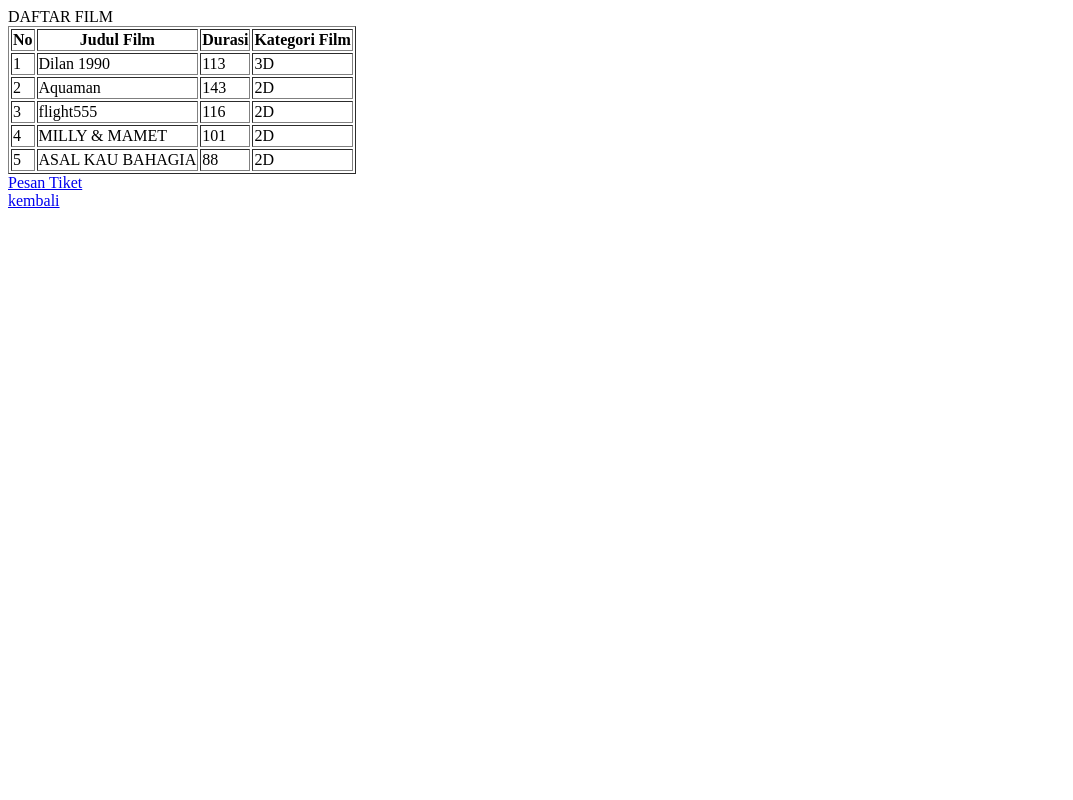
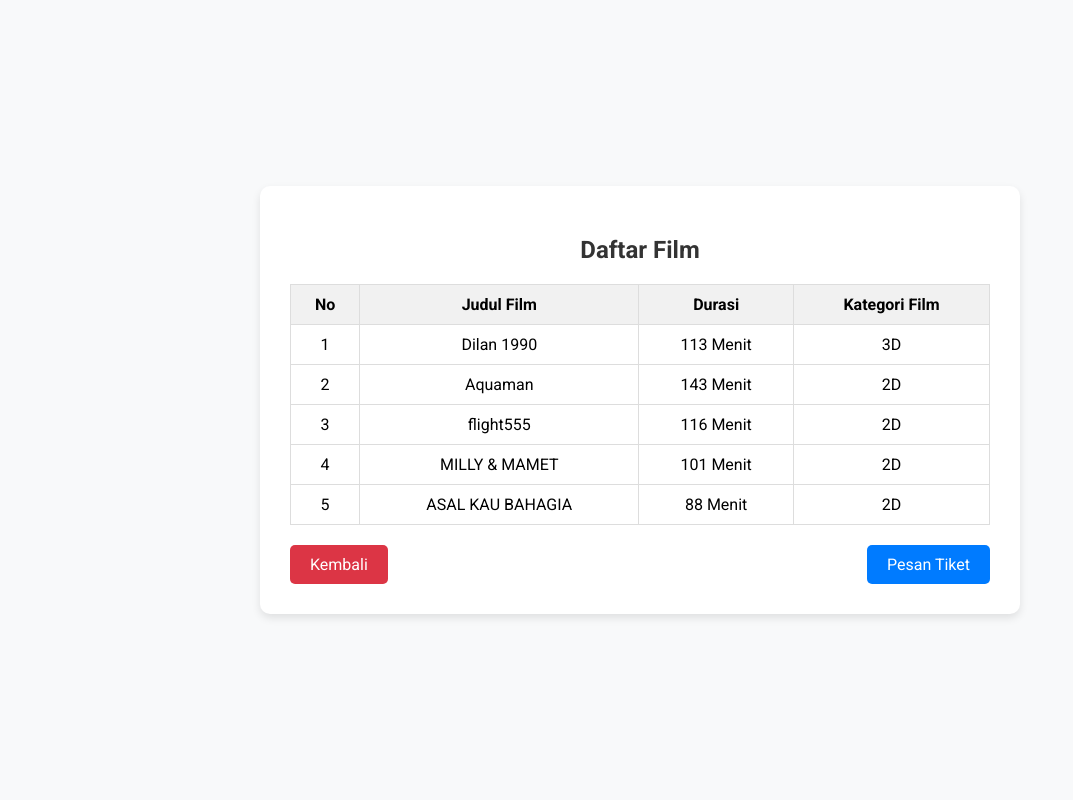
Before and after one commit to natasyahelmalia/cinema_tickets, a PHP site: page /daftar/index.php in a window 1280 px wide. Shown: the whole page, without its empty margins (0-1073 px from the left). Run offline with PHP 8.4, Linux system fonts and the light colour scheme; data comes from the database, SQL or seed files in the repository.

Commit message:
feat: refactor list movies page

```diff
--- a/daftar/index.php
+++ b/daftar/index.php
@@ -1,32 +1,52 @@
 <?php
 include '../koneksi.php';
 ?>
-DAFTAR FILM
-<table border="1">
+
+<!DOCTYPE html>
+<html lang="en">
+<head>
+	<meta charset="UTF-8">
+	<title>Daftar Film</title>
+	<link href="https://fonts.googleapis.com/css2?family=Roboto:wght@400;700&display=swap" rel="stylesheet">
+	<link rel="stylesheet" href="style.css">
+</head>
+<body>
+	<div class="container">
+		<h2>Daftar Film</h2>
+		<table class="film-table">
+			<thead>
 				<tr>
 					<th>No</th>
 					<th>Judul Film</th>
 					<th>Durasi</th>
 					<th>Kategori Film</th>
 				</tr>
+			</thead>
+			<tbody>
 				<?php
-	if(isset($_GET['cari'])){
+				if (isset($_GET['cari'])) {
 					$cari = $_GET['cari'];
-		$data = mysqli_query($con,"select * from film where judul_film like '%".$cari."%'");
-	}else{
-		$data = mysqli_query($con,"select * from film");
+					$data = mysqli_query($con, "SELECT * FROM film WHERE judul_film LIKE '%".$cari."%'");
+				} else {
+					$data = mysqli_query($con, "SELECT * FROM film");
 				}
+
 				$no = 1;
-	while($d = mysqli_fetch_array($data)){
+				while ($d = mysqli_fetch_array($data)) {
 				?>
 				<tr>
 					<td><?php echo $no++; ?></td>
-		<td><?php echo $d['judul_film']; ?></td>
-		<td><?php echo $d['durasi']; ?></td>
-		<td><?php echo $d['kategori_film']; ?></td>
+					<td><?php echo htmlspecialchars($d['judul_film']); ?></td>
+					<td><?php echo htmlspecialchars($d['durasi']); ?> Menit</td>
+					<td><?php echo htmlspecialchars($d['kategori_film']); ?></td>
 				</tr>
 				<?php } ?>
+			</tbody>
 		</table>
-<a href="pesan_tiket.php">Pesan Tiket</a>
-</br>
-<a href="../">kembali</a>
+		<div class="navigation">
+			<a href="../" class="back-button">Kembali</a>
+			<a href="pesan_tiket.php" class="btn">Pesan Tiket</a>
+		</div>
+	</div>
+</body>
+</html>
--- /dev/null
+++ b/daftar/style.css
@@ -0,0 +1,75 @@
+body {
+  font-family: 'Roboto', sans-serif;
+  background-color: #f8f9fa;
+  margin: 0;
+  padding: 0;
+  display: flex;
+  justify-content: center;
+  align-items: center;
+  min-height: 100vh;
+}
+
+.container {
+  background: #fff;
+  padding: 30px;
+  border-radius: 10px;
+  box-shadow: 0 4px 8px rgba(0, 0, 0, 0.1);
+  width: 700px;
+}
+
+h2 {
+  color: #333;
+  text-align: center;
+}
+
+.film-table {
+  width: 100%;
+  border-collapse: collapse;
+  margin: 20px 0;
+}
+
+.film-table th, .film-table td {
+  border: 1px solid #ddd;
+  padding: 10px;
+  text-align: center;
+}
+
+.film-table th {
+  background-color: #f1f1f1;
+}
+
+.film-table tr:hover {
+  background-color: #f9f9f9;
+}
+
+.navigation {
+  display: flex;
+  justify-content: space-between;
+  margin-top: 20px;
+}
+
+.btn {
+  padding: 10px 20px;
+  background-color: #007bff;
+  color: white;
+  text-decoration: none;
+  border-radius: 5px;
+  transition: background-color 0.3s ease;
+}
+
+.btn:hover {
+  background-color: #0056b3;
+}
+
+.back-button {
+  padding: 10px 20px;
+  background-color: #dc3545;
+  color: white;
+  text-decoration: none;
+  border-radius: 5px;
+  transition: background-color 0.3s ease;
+}
+
+.back-button:hover {
+  background-color: #c82333;
+}
```
Lines whose indentation alone changed are shown as unchanged.
